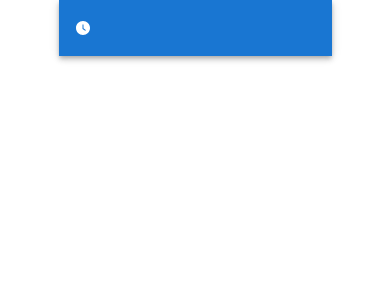
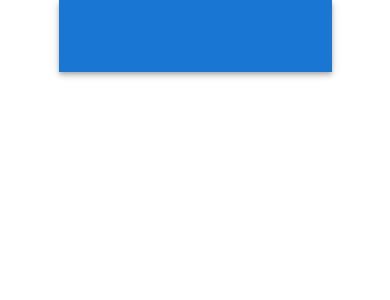
Before and after one commit to Luan-Pham/Thyme2Cook, a React (Create React App) app: page / in a window 390 px wide. Shown: the top 300 px of the page. Built offline with nearby package versions, Linux system fonts and the light colour scheme.

Commit message:
removed toolbar and styled div from mobilesearch

```diff
--- a/src/App.js
+++ b/src/App.js
@@ -4,12 +4,14 @@
 import Pages from './pages/Pages';
 import { BrowserRouter } from 'react-router-dom';
 import Home from './pages/Home';
+import MobileSearch from './components/MobileSearch';
 
 function App() {
   return (
     <Box>
       <BrowserRouter>
-        <ResponsiveAppBar />
+        {/* <ResponsiveAppBar /> */}
+        <MobileSearch />
         <Searchbar />
         <Pages />
       </BrowserRouter>
--- a/src/components/MobileSearch.js
+++ b/src/components/MobileSearch.js
@@ -23,13 +23,10 @@
   return (
     <AppBar position="static">
       <Container maxWidth="xl">
-        <Toolbar disableGutters>
         <Form onSubmit={submitHandler}>
-            <div>
           <FormControl fullWidth sx={{ m: 1 }} variant="filled">
             <InputLabel>
-                  Search for a recipe by ingredient, cuisine, diet, equipment,
-                  etc.
+              Search for a recipe by ingredient, cuisine, diet, equipment, etc.
             </InputLabel>
             <FilledInput
               onChange={(e) => setInput(e.target.value)}
@@ -37,9 +34,7 @@
               value={input}
             />
           </FormControl>
-            </div>
         </Form>
-        </Toolbar>
       </Container>
     </AppBar>
   );
```
Lines whose indentation alone changed are shown as unchanged.
